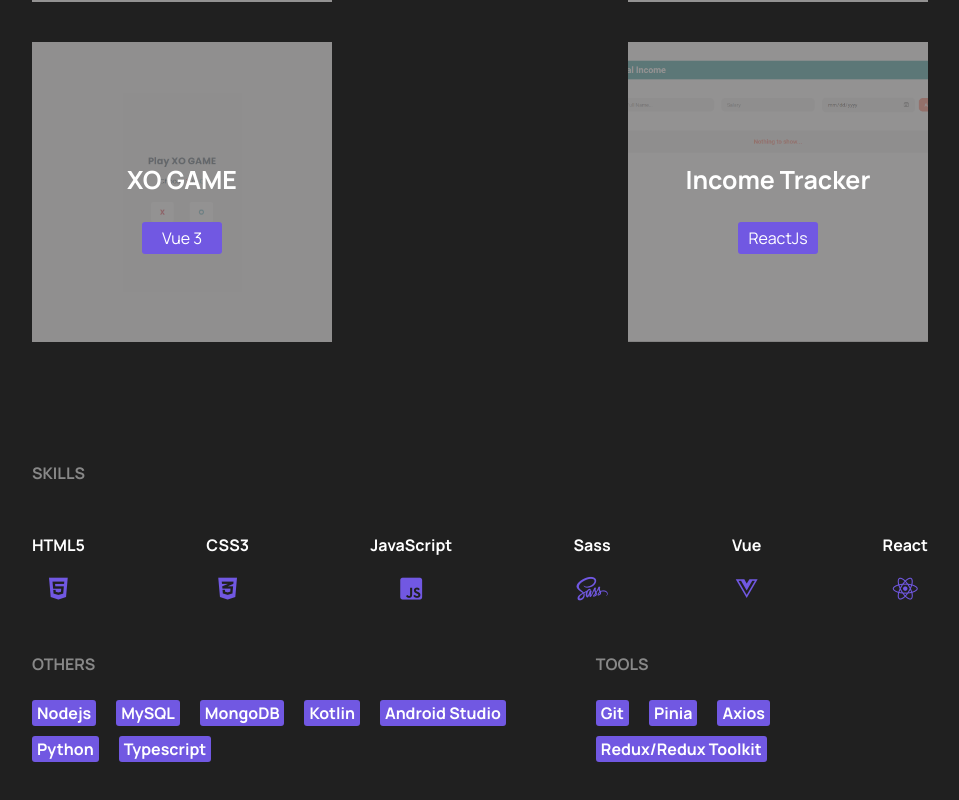
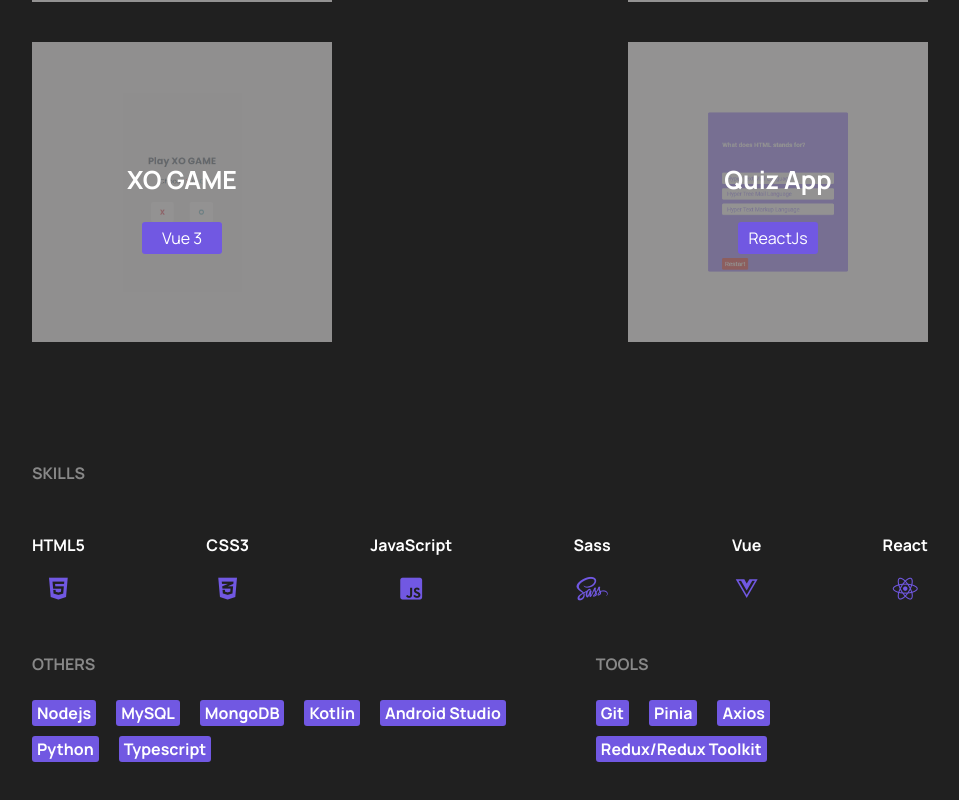
Before and after one commit to WalidSahnoun0001/waleed-sahnoun, a React (Create React App) app: page / in a window 1280 px wide. Shown: the part 3198-3998 px from the top of the page, without its empty margins (160-1119 px from the left). Built offline with nearby package versions, Linux system fonts and the light colour scheme; the HTML template or start-up script is replaced by a standard one.

Commit message:
Portfolio

```diff
--- a/src/components/OtherWorks/OtherWorks.jsx
+++ b/src/components/OtherWorks/OtherWorks.jsx
@@ -1,5 +1,5 @@
 import './other-works.css'
-import IncomeTracker from '../../assets/Income-Tracker.png'
+import QuizApp from '../../assets/Quiz-App.png'
 import QuranPlayer from '../../assets/Quran-Player.png'
 import QRGenrator from '../../assets/React-App.png'
 import RedditApi from '../../assets/Reddit-Api-Article-Titles-App.png'
@@ -15,7 +15,7 @@
         {id: 3, src: RedditApi, title: "Reddit Api Article Titles", tech: "ReactJs", link: "https://walidsahnoun0001.github.io/reddit-api-get-article-titles-app-reactjs/"},
         {id: 4, src: TodoApp, title: "Todo App", tech: "Reactjs", link: "https://walidsahnoun0001.github.io/todo-app-reactjs-vite/"},
         {id: 5, src: XOGame, title: "XO GAME", tech: "Vue 3", link: "https://walidsahnoun0001.github.io/xo-game-vue3-vite/"},
-        {id: 6, src: IncomeTracker, title: "Income Tracker", tech: "ReactJs", link: "https://walidsahnoun0001.github.io/income-tracker-app-react/"},
+        {id: 6, src: QuizApp, title: "Quiz App", tech: "ReactJs", link: "https://walidsahnoun0001.github.io/quiz-app-reactjs/"},
     ]
 
   return (
```
Also changed, not shown: src/assets/Quiz-App.png (added).
